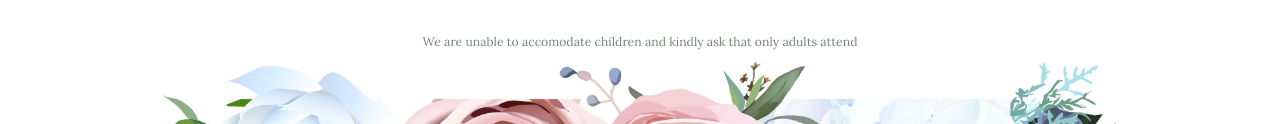
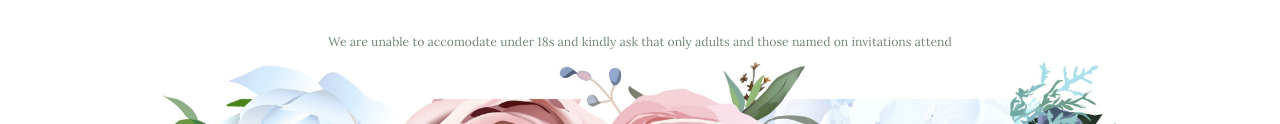
Before and after one commit to sean-duffy/wedding-website, a plain HTML site: page index.html in a window 1280 px wide. Shown: the part 850-974 px from the top of the page. Drawn offline with Linux system fonts and the light colour scheme; a web font is replaced by a local one.

Commit message:
Edit message

```diff
--- a/index.html
+++ b/index.html
@@ -39,7 +39,7 @@
             </a>
         </p>
         <p class="nokids">
-          We are unable to accomodate children and kindly ask that only adults attend
+          We are unable to accomodate under 18s and kindly ask that only adults and those named on invitations attend
         </p>
       </div>
       <div class="top-bottom-image">
```
